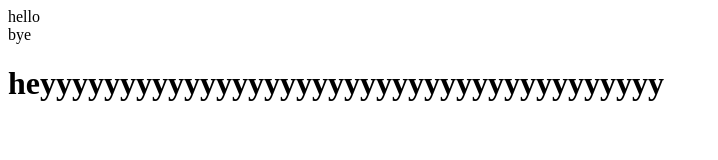
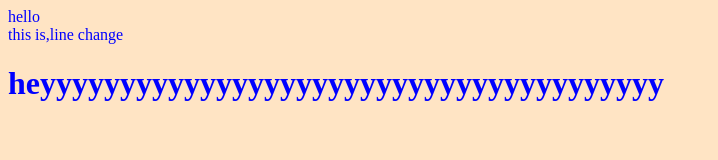
Before and after one commit to arbaj110/my_repo, a plain HTML site: page index.html in a window 1280 px wide. Shown: the whole page, without its empty margins (0-718 px from the left). Drawn offline with Linux system fonts and the light colour scheme.

Commit message:
css added

```diff
--- a/index.html
+++ b/index.html
@@ -4,12 +4,11 @@
     <meta charset="UTF-8">
     <meta name="viewport" content="width=device-width, initial-scale=1.0">
     <title>Document</title>
+    <link rel="stylesheet" href="style.css">
 </head>
 <body>
 <div>hello</div>
-<div>bye
-
-</div>
+<div>this is,line change</div>
 
 <h1>heyyyyyyyyyyyyyyyyyyyyyyyyyyyyyyyyyyyyyyy</h1>
 </body>
--- /dev/null
+++ b/style.css
@@ -0,0 +1,6 @@
+body{
+    background-color: bisque;
+    width: 100%;
+    height: 100%;
+    color: blue;
+}
```
